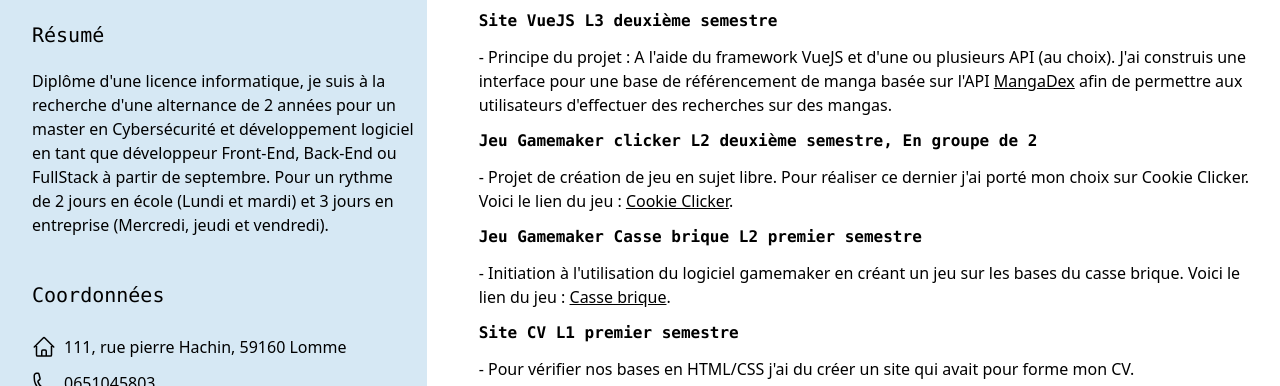
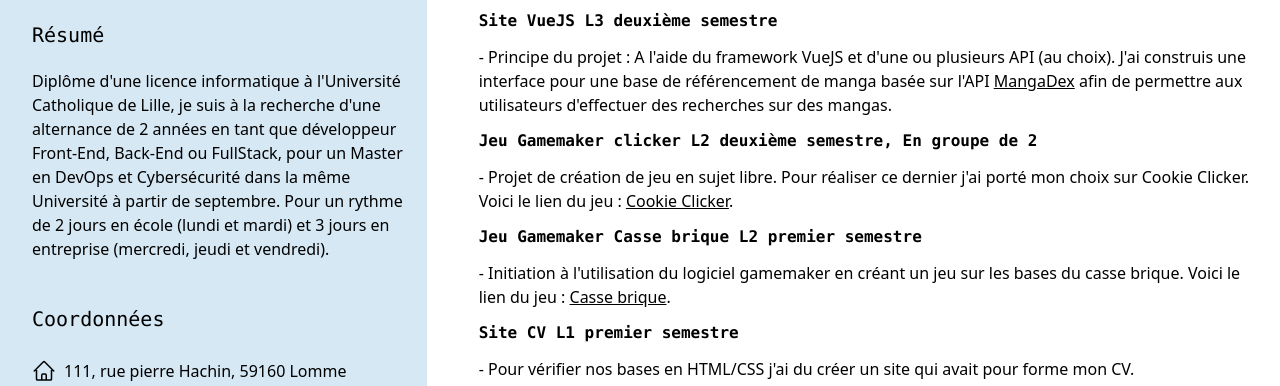
Before and after one commit to SiBlue7/siblue7.github.io, a website: page index.html in a window 1280 px wide. Shown: the part 235-621 px from the top of the page. Drawn offline with Linux system fonts and the light colour scheme.

Commit message:
Modification du résumé

```diff
--- a/index.html
+++ b/index.html
@@ -14,10 +14,9 @@
       </section>
       <section class="resume p-3">
         <h1 class="resume-title font-mono m-5 text-xl flex justify-center xl:justify-start print:text-sm print:font-semibold print:justify-start">Résumé</h1>
-        <p class="resume-text ml-5 print:text-xs">Diplôme d'une licence informatique, je suis à la recherche
-          d'une alternance de 2 années pour un master en Cybersécurité et développement logiciel en tant que développeur
-          Front-End, Back-End ou FullStack à partir de septembre. Pour un rythme de 2 jours en école (Lundi et mardi) et
-          3 jours en entreprise (Mercredi, jeudi et vendredi).
+        <p class="resume-text ml-5 print:text-xs">Diplôme d'une licence informatique à l'Université Catholique de Lille, je suis à la recherche
+          d'une alternance de 2 années en tant que développeur Front-End, Back-End ou FullStack, pour un Master en DevOps et Cybersécurité dans la même Université
+          à partir de septembre. Pour un rythme de 2 jours en école (lundi et mardi) et 3 jours en entreprise (mercredi, jeudi et vendredi).
         </p>
       </section>
       <section class="coordonne p-3">
```
